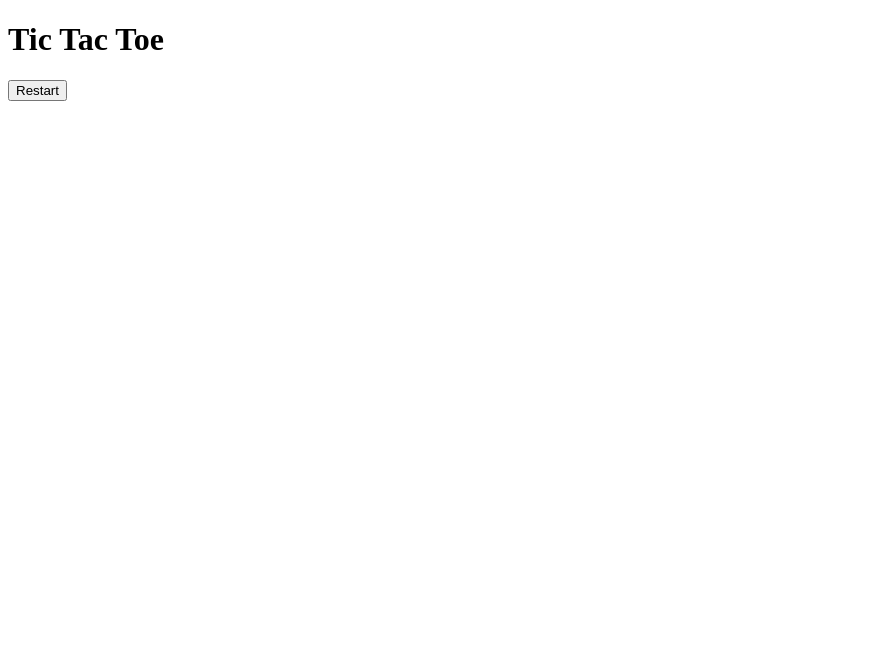
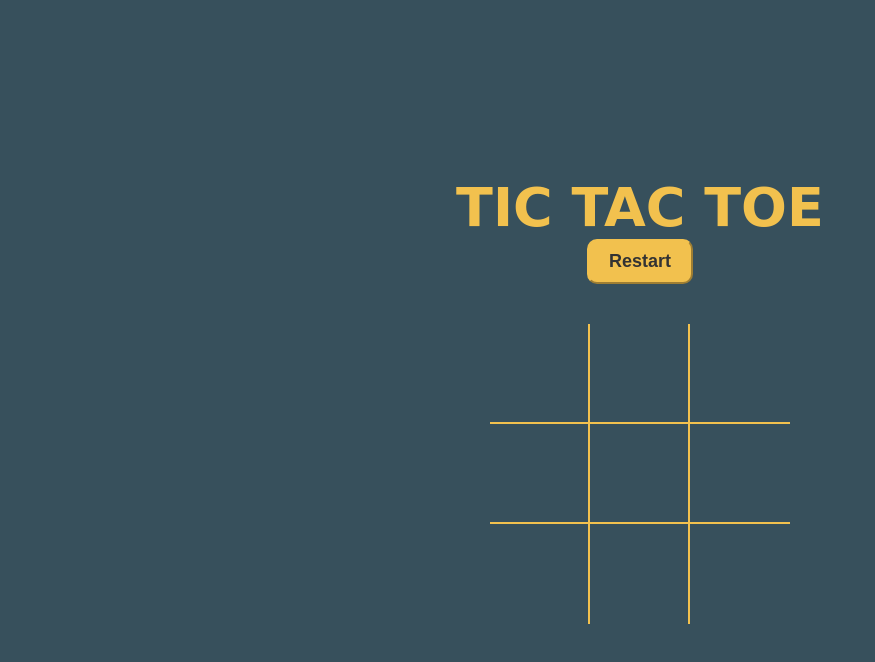
Before and after one commit to delano-m/Tic-Tac-Toe, a plain HTML site: page index.html in a window 1280 px wide. Shown: the whole page, without its empty margins (0-875 px from the left). Drawn offline with Linux system fonts and the light colour scheme.

Commit message:
css and html for ttt

```diff
--- /dev/null
+++ b/game_logic.js
@@ -0,0 +1,3 @@
+let playerText = document.getElementById('playerText')
+let restartBtn = document.getElementById('restartbtn')
+let boxes = Array.from(document.getElementsByClassName('box'))
--- a/index.html
+++ b/index.html
@@ -4,7 +4,7 @@
     <meta charset="UTF-8">
     <meta name="viewport" content="width=device-width, initial-scale=1.0">
     <title>Tic Tac Toe</title>
-    <link rel="stylesheet" href="">
+    <link rel="stylesheet" href="style.css">
 </head>
 <body>
     <div class="container">
@@ -22,5 +22,6 @@
             <div class="box" id="8"></div>
         </div>
     </div>
+    <script src="/game_logic.js"></script>
 </body>
 </html>
--- /dev/null
+++ b/style.css
@@ -0,0 +1,67 @@
+*{
+    padding: 0;
+    margin: 0;
+    box-sizing: border-box;
+}
+
+:root {
+    --orange: #F2C14E;
+    --winning-blocks: #2d414b;
+}
+
+body {
+    color: var(--orange);
+    font-family: 'Finger Paint', cursive;
+}
+h1 {
+    font-size: 54px;
+    text-transform: uppercase;
+}
+
+.container {
+    padding: 40px;
+    height: 100vh;
+    display: flex;
+    justify-content: center;
+    align-items: center;
+    flex-direction: column;
+    background-color: #37505C;
+}
+
+#gameboard {
+    width: 300px;
+    display: flex;
+    flex-wrap: wrap;
+    margin-top: 40px;
+}
+.box {
+    height: 100px;
+    width: 100px;
+    display: flex;
+    align-items: center;
+    justify-content: center;
+    color: var(--orange);
+    font-size: 120px;
+    border-right: 2px solid;
+    border-bottom: 2px solid;
+}
+.box:nth-child(3n) {
+    border-right: none;
+}
+.box:nth-child(6) ~ .box {
+    border-bottom: none;
+}
+button {
+    padding: 10px 20px;
+    border-radius: 10px;
+    background-color: var(--orange);
+    color: #333;
+    border-color: var(--orange);
+    font-size: 18px;
+    transition: 200ms transform;
+    font-weight: 600;
+}
+button:hover {
+    cursor: pointer;
+    transform: translateY(-2px);
+}
```
